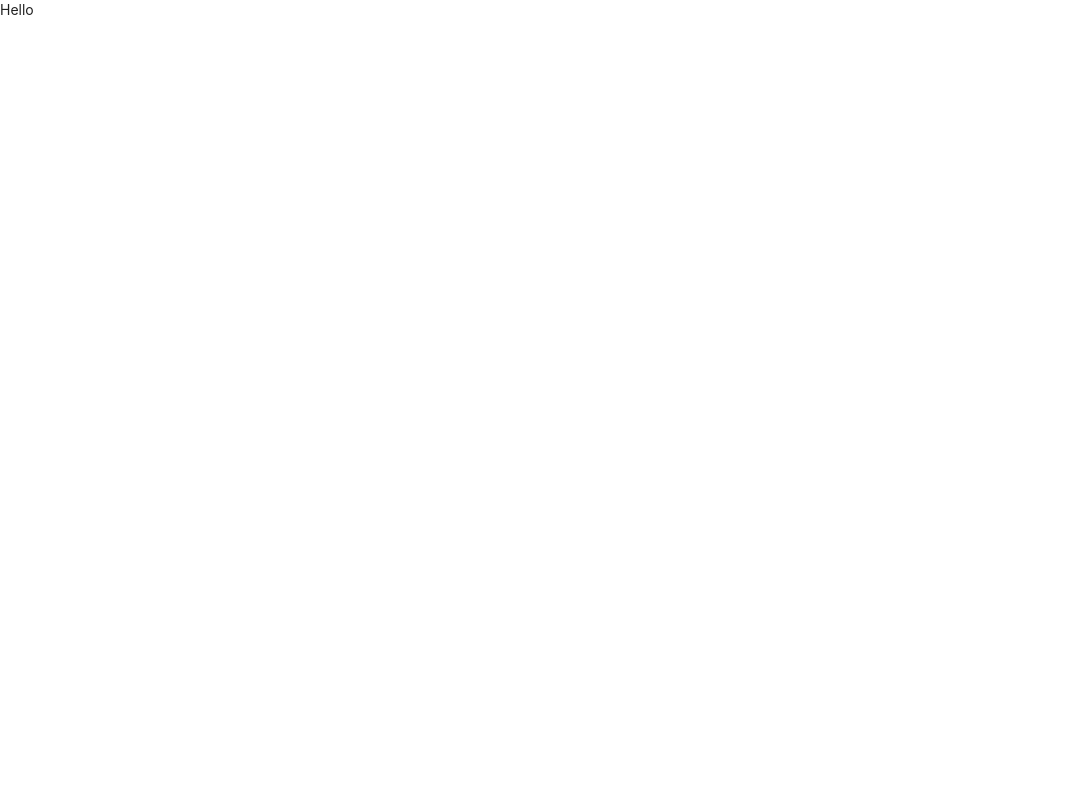
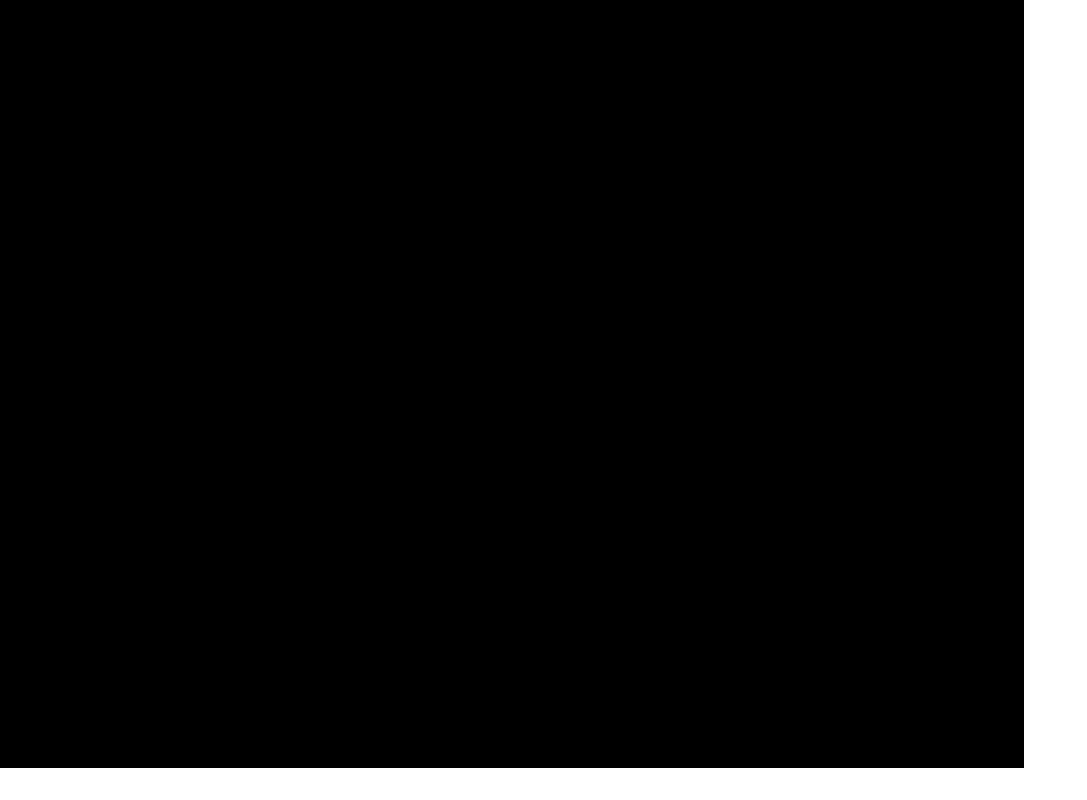
Before and after one commit to yosoi/plot, a React (Create React App) app: page / in a window 1280 px wide. Shown: the whole page, without its empty margins (0-1087 px from the left). Built offline with nearby package versions, Linux system fonts and the light colour scheme.

Commit message:
phaser runs in react container

```diff
--- /dev/null
+++ b/jsconfig.json
@@ -0,0 +1,6 @@
+{
+    "compilerOptions": {
+      "baseUrl": "src"
+    },
+    "include": ["src"]
+  }
--- a/package.json
+++ b/package.json
@@ -8,6 +8,7 @@
     "@testing-library/react": "^11.1.1",
     "@testing-library/user-event": "^12.2.0",
     "aws-amplify": "^3.3.7",
+    "phaser": "^3.24.1",
     "react": "^17.0.1",
     "react-dom": "^17.0.1",
     "react-router-dom": "^5.2.0",
--- a/src/App.js
+++ b/src/App.js
@@ -1,5 +1,8 @@
+import Game from "bits/Game";
+import React from "react";
+
 function App() {
-  return <p>Hello</p>;
+  return <Game></Game>;
 }
 
 export default App;
--- /dev/null
+++ b/src/bits/ConfigurationContext.js
@@ -0,0 +1,6 @@
+import React from "react";
+
+const ConfigurationContext = React.createContext({});
+
+export const ConfigurationProvider = ConfigurationContext.Provider;
+export default ConfigurationContext;
--- /dev/null
+++ b/src/bits/Game.jsx
@@ -0,0 +1,23 @@
+import React, { useEffect, useState } from "react";
+
+import { ConfigurationProvider } from "bits/ConfigurationContext";
+import Phaser from "phaser";
+
+export default function Game() {
+  const CONTAINER_ID = "game";
+
+  const [configuration] = useState({
+    backgroundColor: "#000000",
+    parent: CONTAINER_ID,
+  });
+
+  useEffect(() => {
+    new Phaser.Game(configuration);
+  }, [configuration]);
+
+  return (
+    <ConfigurationProvider value={configuration}>
+      <div id={CONTAINER_ID}></div>
+    </ConfigurationProvider>
+  );
+}
```
Also changed, not shown: 2 other files (tests, documents, lock files or other folders).
